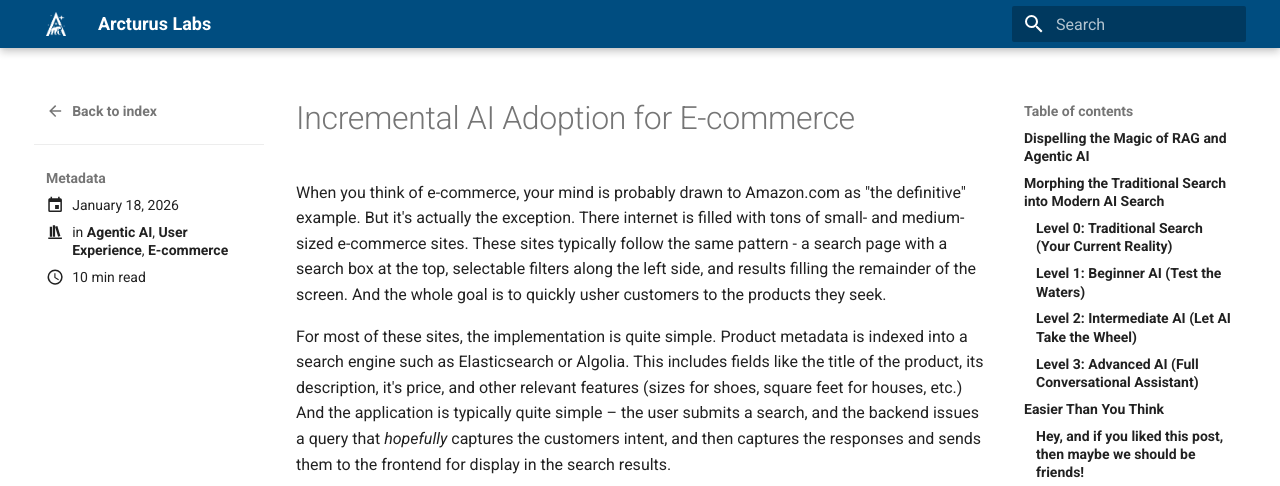
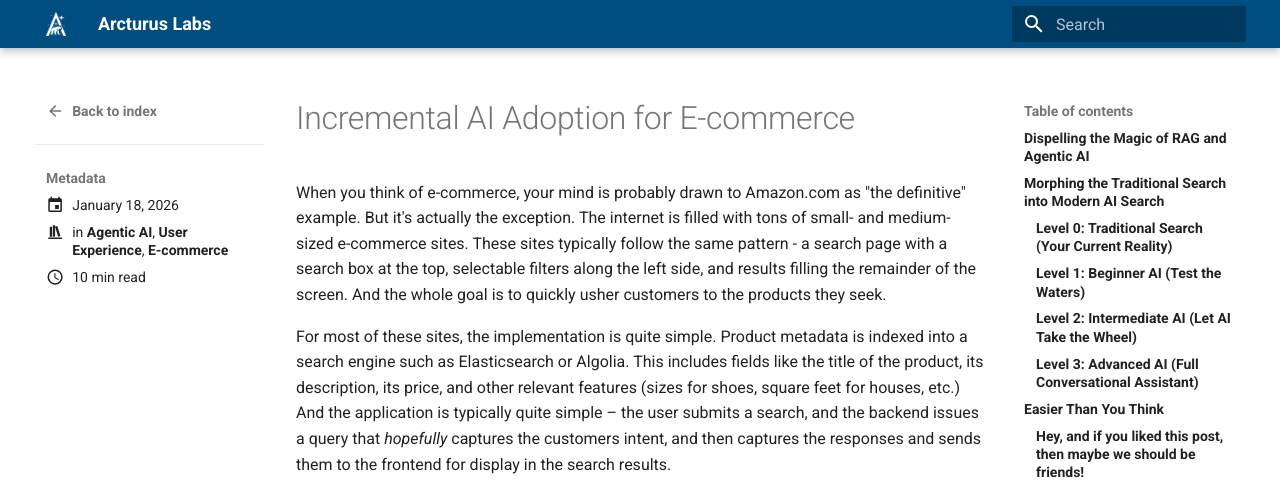
Before and after one commit to arcturus-labs/blog, an MkDocs documentation site: the page built from docs/blog/posts/incremental_ai_adoption_for_ecommerce.md, in a window 1280 px wide and 900 px high. Shown: the top 486 px of the window. Built offline with MkDocs 1.6.1 and Material for MkDocs 9.7.7, drawn with Linux system fonts in a browser that asks for light colours; some of the changed text lies outside the part shown.

Commit message:
correcting misspellings

```diff
--- a/docs/blog/posts/incremental_ai_adoption_for_ecommerce.md
+++ b/docs/blog/posts/incremental_ai_adoption_for_ecommerce.md
@@ -10,9 +10,9 @@
 
 # Incremental AI Adoption for E-commerce
 
-When you think of e-commerce, your mind is probably drawn to Amazon.com as "the definitive" example. But it's actually the exception. There internet is filled with tons of small- and medium-sized e-commerce sites. These sites typically follow the same pattern - a search page with a search box at the top, selectable filters along the left side, and results filling the remainder of the screen. And the whole goal is to quickly usher customers to the products they seek.
+When you think of e-commerce, your mind is probably drawn to Amazon.com as "the definitive" example. But it's actually the exception. The internet is filled with tons of small- and medium-sized e-commerce sites. These sites typically follow the same pattern - a search page with a search box at the top, selectable filters along the left side, and results filling the remainder of the screen. And the whole goal is to quickly usher customers to the products they seek.
 
-For most of these sites, the implementation is quite simple. Product metadata is indexed into a search engine such as Elasticsearch or Algolia. This includes fields like the title of the product, its description, it's price, and other relevant features (sizes for shoes, square feet for houses, etc.) And the application is typically quite simple – the user submits a search, and the backend issues a query that _hopefully_ captures the customers intent, and then captures the responses and sends them to the frontend for display in the search results.
+For most of these sites, the implementation is quite simple. Product metadata is indexed into a search engine such as Elasticsearch or Algolia. This includes fields like the title of the product, its description, its price, and other relevant features (sizes for shoes, square feet for houses, etc.) And the application is typically quite simple – the user submits a search, and the backend issues a query that _hopefully_ captures the customers intent, and then captures the responses and sends them to the frontend for display in the search results.
 
 Unfortunately "right-out-of-the-box" search results are often not that great, and fixing the problem often requires hiring a team of search experts – something that smaller shops are unable to afford. Fortunately, modern AI is coming to the rescue! In this post we'll demonstrate how e-commerce shops can incrementally adopt AI and explore improvements in search which would have been unbelievable just 5 years ago.
 
@@ -38,7 +38,7 @@
 
 In 2024 "RAG" – Retrieval-Augmented Generation – became a very popular application of AI. It was sold to us as magic – just plug in RAG and point it at a set of documents and then you would instantly have a world-class agentic search application – like... "poof"! But the problem was that RAG was a black box component, and if something went wrong, then it was nigh impossible to identify the problem and fix it.
 
-In [another post](/blog/posts/rag-transparency) I make black-box RAG transparent. <!-- good foder for a post https://docs.google.com/presentation/d/1J6pTU699a5P9qDv18-BqebAu_mp-e3eBcbJgE6y_AIk/edit?slide=id.g3b61e4ee216_0_1063#slide=id.g3b61e4ee216_0_1063 - also the Maven talk with Doug – also cover that vector search isn't really necessary --> I explain how it's really a set of pipelines – one for indexing content, and another for retrieving it – For the sake of this post you just need to know that RAG isn't anything special; it's just a call to an LLM which has access to a well-described product search tool that is backed by any form of search including "old school" lexical search.
+In [another post](/blog/posts/rag-transparency) I make black-box RAG transparent. <!-- good fodder for a post https://docs.google.com/presentation/d/1J6pTU699a5P9qDv18-BqebAu_mp-e3eBcbJgE6y_AIk/edit?slide=id.g3b61e4ee216_0_1063#slide=id.g3b61e4ee216_0_1063 - also the Maven talk with Doug – also cover that vector search isn't really necessary --> I explain how it's really a set of pipelines – one for indexing content, and another for retrieving it – For the sake of this post you just need to know that RAG isn't anything special; it's just a call to an LLM which has access to a well-described product search tool that is backed by any form of search including "old school" lexical search.
 
 2025 was "the year of Agentic AI". This was also amazingly overblown. No one could agree even on the definition of "agentic" at first, and when all the dust settled by the end of the year, we found out that Agentic AI was really, _literally_, just a couple of for-loops. The inner for-loop wrapped the LLM call and allowed "the agent" to make multiple sequential tool calls, learn from the responses, and continue until it had the results it needed. The outer for-loop incorporated the user input so that the agent actually acted like an AI Assistant, responding to the user's course corrections.
 
@@ -76,13 +76,13 @@
 
 Implementing this is quite easy – simply [define a search tool](https://platform.openai.com/docs/guides/function-calling?api-mode=chat#defining-functions) that has well-specified arguments associated with the keyword search text, facet selections, and sorting. Then, whenever a user issues a search, you asynchronously send the request to this simple "agent" and instruct it to make the best search it can based upon the users' input. One great thing about the agent, is that it will automatically recover from misspellings and odd terminology. You can improve upon this further when writing the prompt: include examples and explanations so that the agent has an understanding of the vocabulary used in the products and the options available for the facets.
 
-Notice that this baby step is effectively risk-free for the user experience – the search app works no differently from what they are used to in the traditional app above. There is no extra latency incurred because the AI request is asynchronous. And the only concession we've made it about 50 pixels of vertical real estate on the screen.
+Notice that this baby step is effectively risk-free for the user experience – the search app works no differently from what they are used to in the traditional app above. There is no extra latency incurred because the AI request is asynchronous. And the only concession we've made is about 50 pixels of vertical real estate on the screen.
 
 At this point you should be gathering data about your users' experiences. Track every time that the user is exposed to the "did you mean" text, track how often they click the associated search button, and track how often they convert. If the click-through and conversion are an improvement over the traditional search, then your users are resonating! Time for the next step.
 
 ### Level 2: Intermediate AI (Let AI Take the Wheel)
 
-The easy and obvious next step is to let the AI actually execute the recommended search rather than waiting for their approval. See that we've replaced the "did you mean" text with "interpreted as" in the image below.
+The easy and obvious next step is to let the AI actually execute the recommended search rather than waiting for their approval. See how we've replaced the "did you mean" text with "interpreted as" in the image below.
 
 ![Intermediate AI Adoption](./assets/incremental_ai_adoption_for_ecommerce/intermediate.jpg){ align=center width=100% }
 
@@ -100,7 +100,7 @@
 
 With the advanced AI experience, we morph the traditional search experience into a guided, conversational experience. In this example, we ditch the search box, and replace it with a chat window on the right side of the screen.
 
-I'm a huge proponent of conversational UX? Why? Because it was the _first_ UX – humans have been having conversations for 50 thousand years! It's only been in the last 30 or so years when clicking glowing rectangles has become the default UI/UX – and in my opinion, we only did this to address a technical limitation – machines didn't talk until just recently!
+I'm a huge proponent of conversational UX. Why? Because it was the _first_ UX – humans have been having conversations for 50 thousand years! It's only been in the last 30 or so years when clicking glowing rectangles has become the default UI/UX – and in my opinion, we only did this to address a technical limitation – machines didn't talk until just recently!
 
 When user's start interacting conversationally with your e-commerce app, you'll witness a Cambrian explosion of new user behaviors. For one thing, they will start leaning into the intuition of the model. Rather than taking time to type in "3-4 bedroom house over 2500sq ft" maybe they'll just say "Show me some big ass houses!" (why not?). The agent (now, really the "assistant") will attempt to map the user's wishes into a query.
 
```
Also changed, not shown: other parts of docs/blog/posts/incremental_ai_adoption_for_ecommerce.md (+1 -1 lines).
